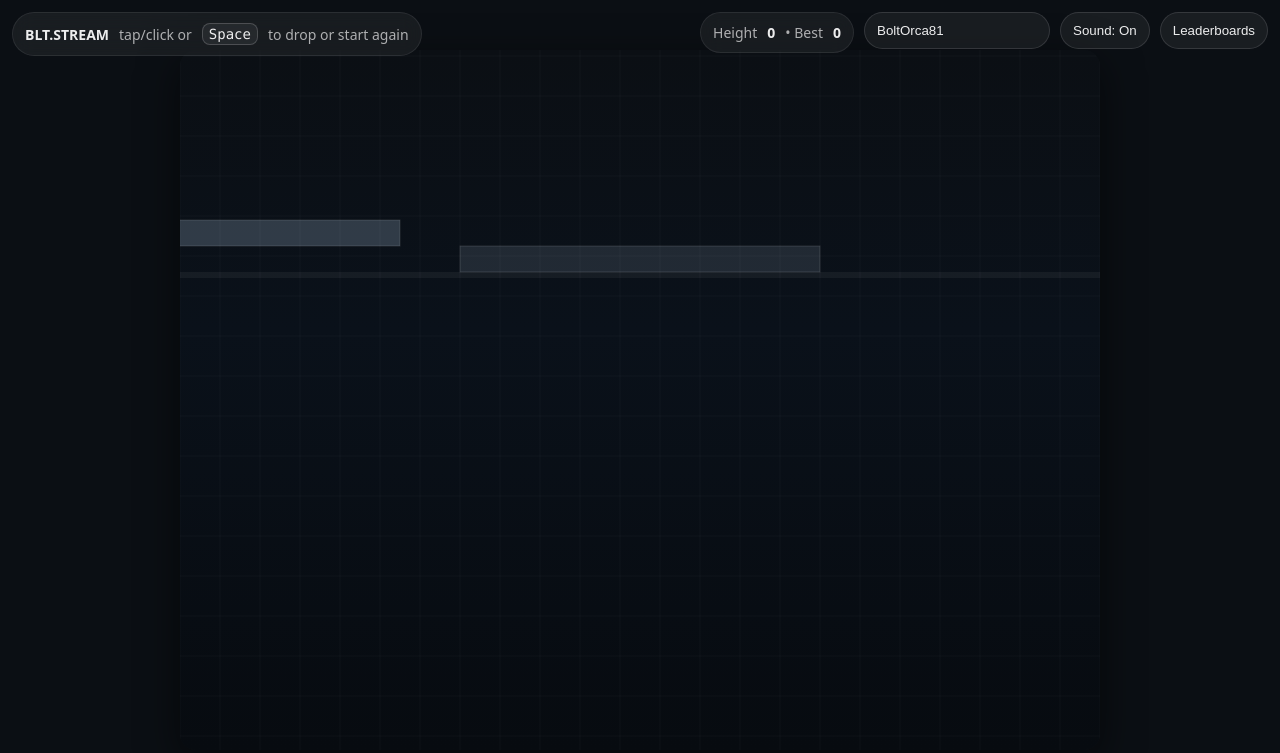
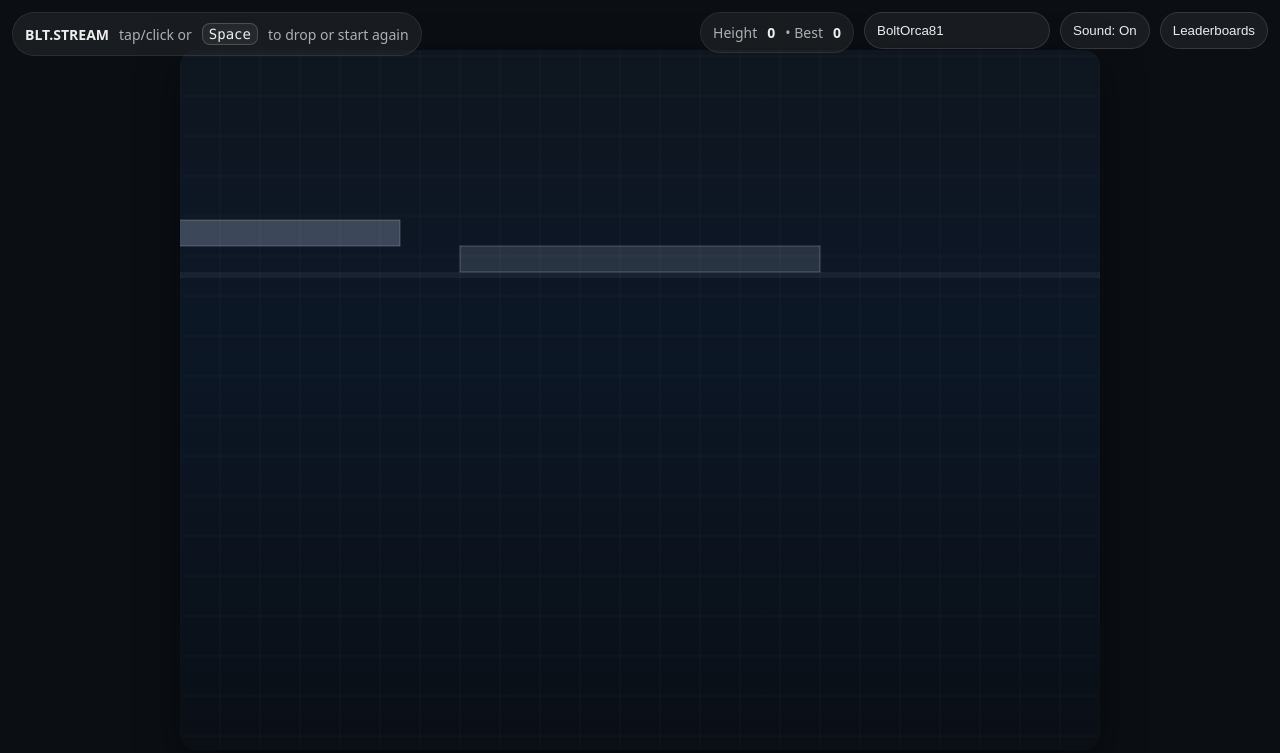
Before and after one commit to knozack/nozack, a plain HTML site: page game/index.html in a window 1280 px wide. Drawn offline with Linux system fonts and the light colour scheme.

Commit message:
Update index.html

```diff
--- a/game/index.html
+++ b/game/index.html
@@ -10,7 +10,7 @@
     html, body { margin: 0; height: 100%; background:#0b0f14; font-family: system-ui, -apple-system, Segoe UI, Roboto, Arial, sans-serif; }
     body { overscroll-behavior: none; }
     #wrap { height: 100%; display:flex; align-items:center; justify-content:center; padding: 10px; box-sizing:border-box; }
-    canvas { width:min(920px, 100%); height:min(700px, calc(100vh - 20px)); display:block; border-radius:16px; box-shadow: 0 12px 40px rgba(0,0,0,.55); background: linear-gradient(180deg, #0b0f14 0%, #0a111a 40%, #070b10 100%); touch-action: manipulation; }
+    canvas { width:min(920px, 100%); height:min(700px, calc(100vh - 20px)); display:block; border-radius:16px; box-shadow: 0 12px 40px rgba(0,0,0,.55); background: linear-gradient(180deg, #0f1620 0%, #0c1726 40%, #0a0f16 100%); touch-action: manipulation; }
 
     .hud {
       position: fixed; top: 12px; left: 12px; right: 12px;
@@ -272,7 +272,11 @@
     H = rect.height;
     const sx = W / LOGICAL_W;
     const sy = H / LOGICAL_H;
-    const s = Math.min(sx, sy);
+    const baseScale = Math.min(sx, sy);
+
+// Mobile boost so the action fills more of the screen
+const isMobile = window.matchMedia && window.matchMedia('(max-width: 560px)').matches;
+const s = isMobile ? (baseScale * 1.20) : baseScale;
     const ox = (W - LOGICAL_W*s) / 2;
     const oy = (H - LOGICAL_H*s) / 2;
     ctx.save();
@@ -752,14 +756,14 @@
     ctx.save();
     if (level >= 21) {
       const g = ctx.createLinearGradient(x, y, x, y + h);
-      g.addColorStop(0, `rgba(70, 140, 220, ${alpha})`);
-      g.addColorStop(1, `rgba(40, 90, 170, ${alpha})`);
+      g.addColorStop(0, `rgba(120, 190, 255, ${alpha})`);
+      g.addColorStop(1, `rgba(70, 140, 230, ${alpha})`);
       ctx.fillStyle = g;
     } else {
-      ctx.fillStyle = `rgba(173, 196, 220, ${alpha})`;
+      ctx.fillStyle = `rgba(210, 230, 255, ${alpha})`;
     }
     ctx.fillRect(x, y, w, h);
-    ctx.strokeStyle = 'rgba(255,255,255,0.13)';
+    ctx.strokeStyle = 'rgba(255,255,255,0.22)';
     ctx.lineWidth = 1;
     ctx.strokeRect(x, y, w, h);
     ctx.restore();
```
